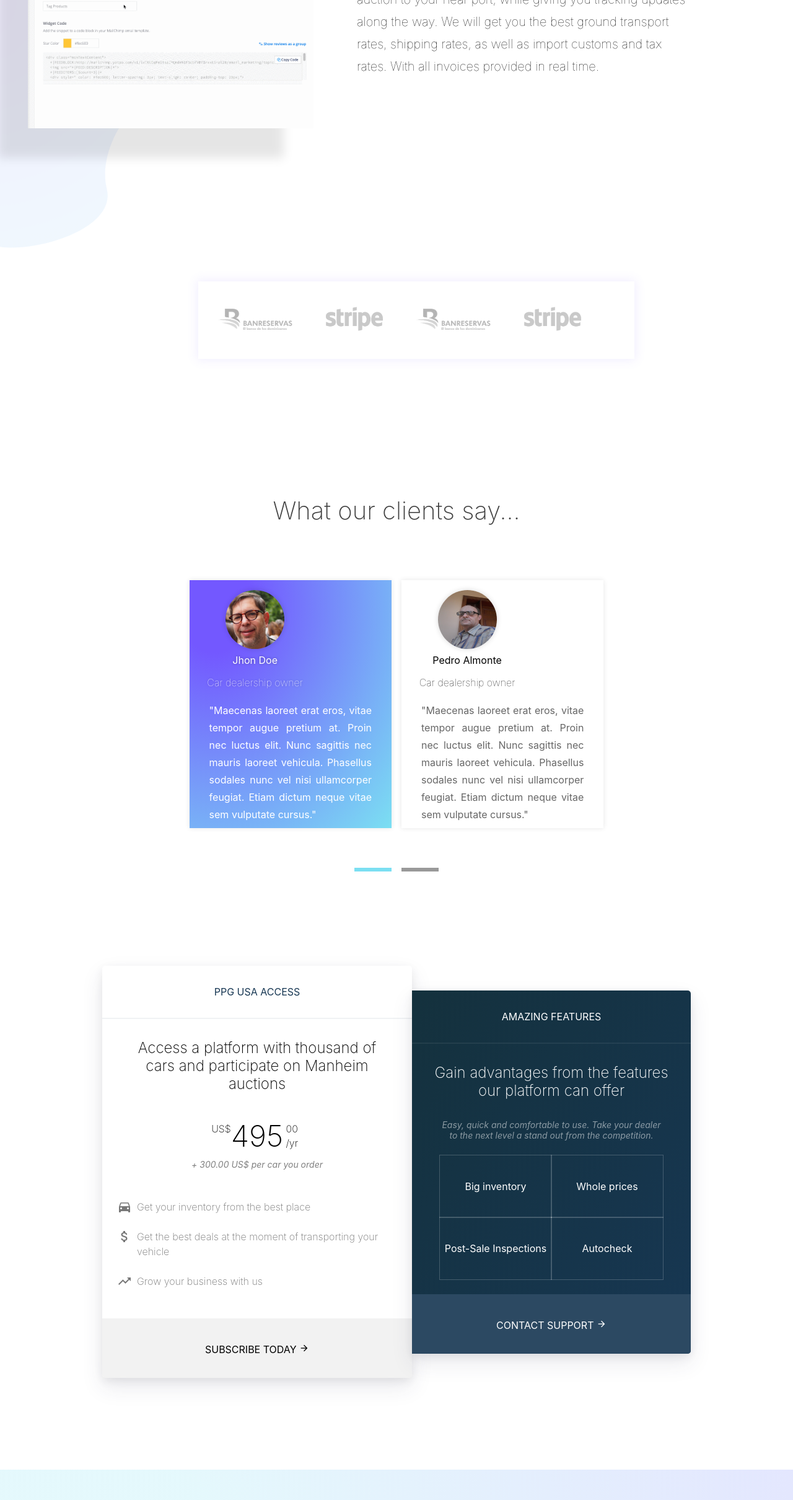
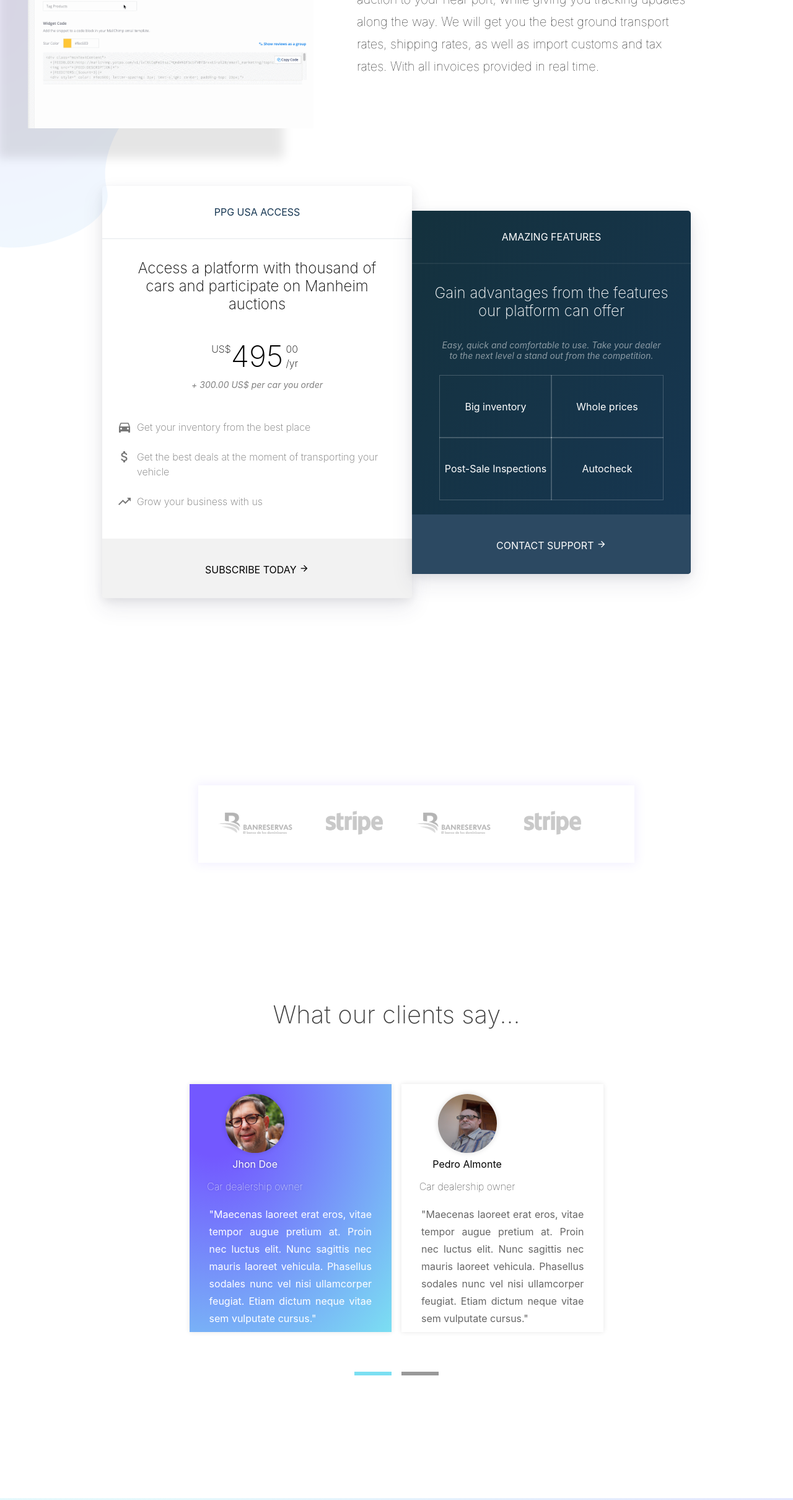
Before and after one commit to pierpontglobal/pierpontglobal-landing-page, a React (Create React App) app: page / in a window 1280 px wide. Shown: the part 2696-5116 px from the top of the page at 62% size. Built offline with nearby package versions, Linux system fonts and the light colour scheme.

Commit message:
Changed sections order

```diff
--- a/src/components/Pages/LandingPage/LandingPage.jsx
+++ b/src/components/Pages/LandingPage/LandingPage.jsx
@@ -47,13 +47,13 @@ const LandingPage = (props) => {
       <Greetings />
       <Devices />
       <MainSections />
+      <SubscriptionDetails />
       <BrandsWrapper>
         <Brands />
       </BrandsWrapper>
       <TestimonialsWrapper>
         <Testimonials />
       </TestimonialsWrapper>
-      <SubscriptionDetails />
       <Footer />
     </div>
   );
```
